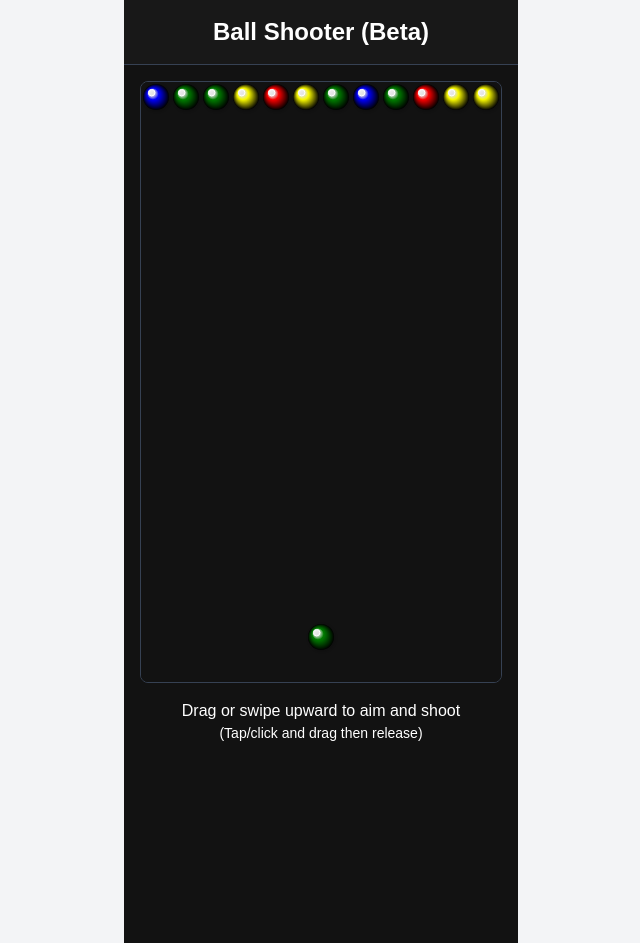
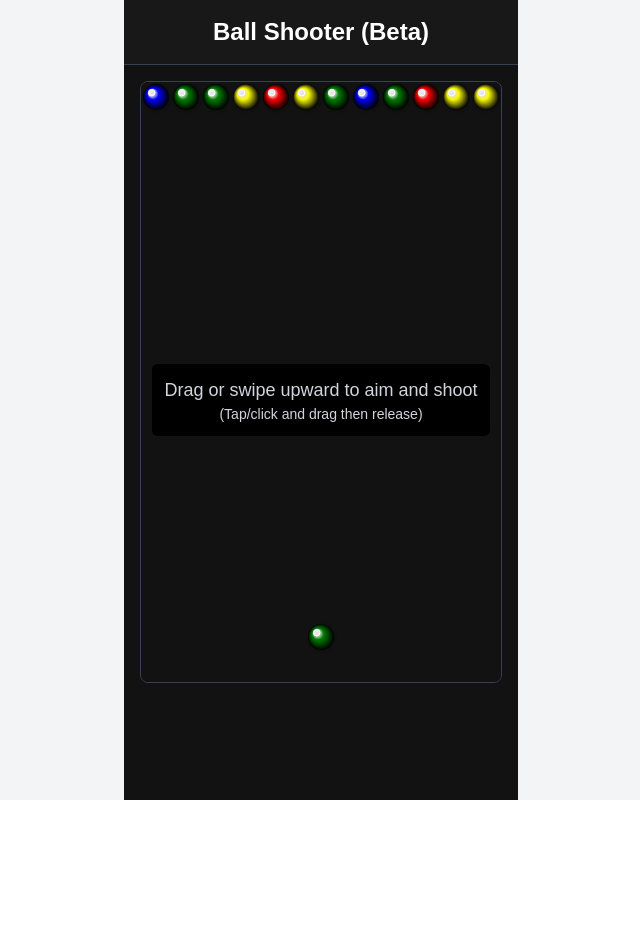
Before and after one commit to fake-test-dotcom/ball, a Next.js app: page / in a window 1280 px wide. Shown: the whole page, without its empty margins (319-959 px from the left). After the commit the page ends 800 px from the top, so only its background shows below. Built offline with nearby package versions, Linux system fonts and the light colour scheme.

Commit message:
updated tutorial

```diff
--- a/components/Game.tsx
+++ b/components/Game.tsx
@@ -371,13 +371,12 @@ const { color } = prev;
       />
 
       {!gameOver && !hasShotOnce && !win && !loading && (
-        <div
-          style={{ color: 'white', marginBottom: '200px' }}
-          className="mb-6 text-center text-gray-400 pointer-events-none select-none"
-        >
-          <p>Drag or swipe upward to aim and shoot</p>
-          <p className="text-sm">(Tap/click and drag then release)</p>
-        </div>
+       <div className="absolute top-0 left-0 w-full h-full flex items-center justify-center pointer-events-none z-30">
+    <div className="text-center text-gray-300 bg-black bg-opacity-50 p-3 rounded-md">
+      <p className="text-lg font-medium">Drag or swipe upward to aim and shoot</p>
+      <p className="text-sm">(Tap/click and drag then release)</p>
+    </div>
+  </div>
       )}
 
       {gameOver && (
```
